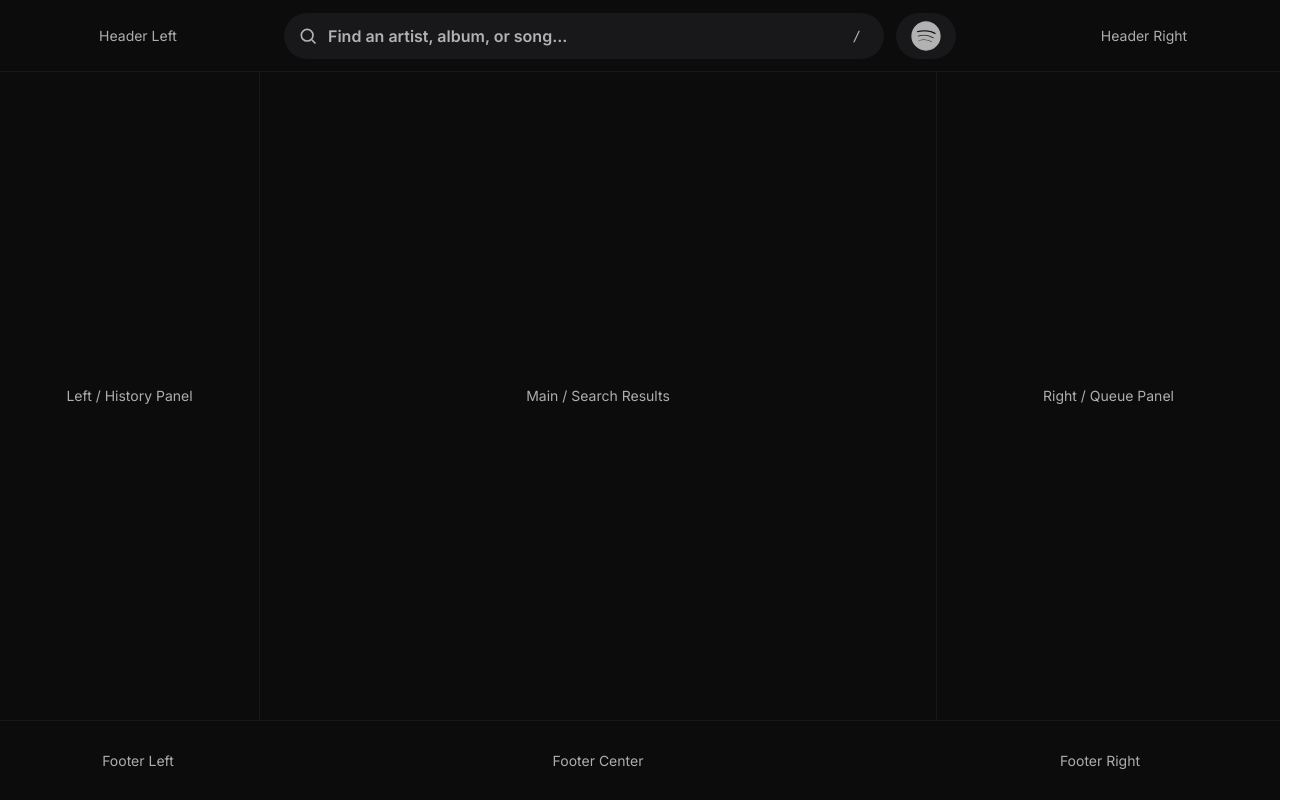
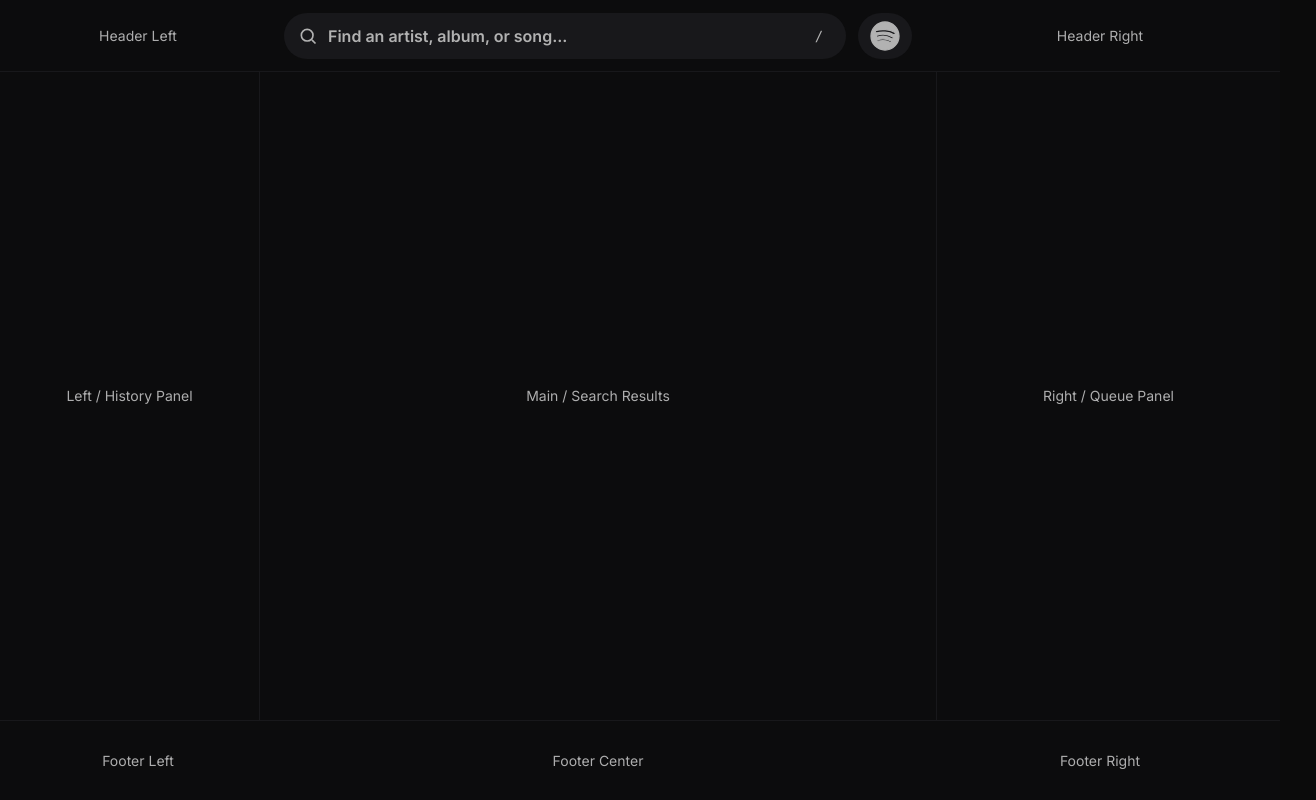
Before and after one commit to xavierAshkar/spotify-playlist-manager, a React (Vite) app: page /search in a window 1280 px wide. Shown: the whole page, 1316 px wide, since content can reach past the window. Built offline with nearby package versions, Linux system fonts and the light colour scheme.

Commit message:
feature: fix layout issues on page resizing

```diff
--- a/src/index.css
+++ b/src/index.css
@@ -5,3 +5,35 @@
 @tailwind base;
 @tailwind components;
 @tailwind utilities;
+
+/* clamp page-level scrollbars */
+@layer base {
+  html, body, #root {
+    height: 100%;
+    background-color: #0b0b0b;
+  }
+  html, body {
+    overflow: hidden;       /* no page scrollbars */
+    overscroll-behavior: none;
+    color-scheme: #0b0b0b;
+  }
+
+  /* optional: global font + smoothing */
+  body {
+    font-family: 'Inter', ui-sans-serif, system-ui, -apple-system, Segoe UI, Roboto, 'Helvetica Neue', Arial, 'Noto Sans', 'Apple Color Emoji', 'Segoe UI Emoji', 'Segoe UI Symbol';
+    -webkit-font-smoothing: antialiased;
+    -moz-osx-font-smoothing: grayscale;
+  }
+}
+
+/* utilities for your scrollable panes */
+@layer utilities {
+  /* keep layout from “jiggling” when a scrollbar appears */
+  .stable-gutter { scrollbar-gutter: stable both-edges; }
+
+  /* optional: pretty, thin scrollbars for your .custom-scrollbar areas */
+  .custom-scrollbar { scrollbar-width: thin; scrollbar-color: #505050 transparent; }
+  .custom-scrollbar::-webkit-scrollbar { width: 8px; height: 8px; }
+  .custom-scrollbar::-webkit-scrollbar-thumb { background: #505050; border-radius: 8px; }
+  .custom-scrollbar::-webkit-scrollbar-track { background: transparent; }
+}
--- a/src/layout/Layout.jsx
+++ b/src/layout/Layout.jsx
@@ -6,38 +6,32 @@ export default function Layout({
 }) {
   return (
   <div
-      className="h-screen flex flex-col bg-darkBg text-textMain"
+    className="h-screen overflow-hidden flex flex-col bg-darkBg text-textMain"
     style={{
-        // tokens
       '--header-h': '72px',
       '--footer-h': '80px',
       '--left-w': '260px',
       '--right-w': '344px',
     }}
   >
-      {/* Header */}
     <header className="h-[var(--header-h)] shrink-0 border-b border-lightBg">
-        <div className="h-full grid grid-cols-[var(--left-w)_1fr_var(--right-w)] items-center px-2">
+      <div className="h-full grid items-center px-2 grid-cols-[var(--left-w)_minmax(0,1fr)_var(--right-w)]">
         <div className="h-full flex items-center justify-center">{headerLeft}</div>
-          <div className="h-full flex items-center justify-center">{headerCenter}</div>
+        <div className="h-full flex items-center justify-center min-w-0">{headerCenter}</div>
         <div className="h-full flex items-center justify-center">{headerRight}</div>
       </div>
     </header>
 
-      {/* Body */}
-      <div className="flex-1 min-h-0 grid grid-cols-[var(--left-w)_1fr_var(--right-w)] overflow-hidden">
-        <aside className="min-h-0 overflow-y-auto custom-scrollbar border-r border-lightBg">{left}</aside>
-        <main className="min-w-0 min-h-0 overflow-y-auto custom-scrollbar">
-          {main}
-        </main>
-        <aside className="min-h-0 overflow-y-auto custom-scrollbar border-l border-lightBg">{right}</aside>
+    <div className="flex-1 min-h-0 grid overflow-hidden grid-cols-[var(--left-w)_minmax(0,1fr)_var(--right-w)]">
+      <aside className="min-h-0 overflow-y-auto custom-scrollbar stable-gutter border-r border-lightBg">{left}</aside>
+      <main  className="min-w-0 min-h-0 overflow-y-auto custom-scrollbar stable-gutter">{main}</main>
+      <aside className="min-h-0 overflow-y-auto custom-scrollbar stable-gutter border-l border-lightBg">{right}</aside>
     </div>
 
-      {/* Footer */}
     <footer className="h-[var(--footer-h)] shrink-0 border-t border-lightBg">
-        <div className="h-full grid grid-cols-[var(--left-w)_1fr_var(--right-w)] items-center px-2">
+      <div className="h-full grid items-center px-2 grid-cols-[var(--left-w)_minmax(0,1fr)_var(--right-w)]">
         <div className="h-full flex items-center justify-center">{footerLeft}</div>
-          <div className="h-full flex items-center justify-center">{footerCenter}</div>
+        <div className="h-full flex items-center justify-center min-w-0">{footerCenter}</div>
         <div className="h-full flex items-center justify-center">{footerRight}</div>
       </div>
     </footer>
--- a/src/layout/header/HeaderCenter.jsx
+++ b/src/layout/header/HeaderCenter.jsx
@@ -35,7 +35,7 @@ export default function HeaderCenter({
   return (
     <div className="h-full w-full px-4 flex items-center gap-[12px] justify-center">
       {/* Search pill (w=460, h=46 pre-hover) */}
-      <div className="group w-[600px]">
+      <div className="group w-full max-w-[600px] min-w-0">
         <div
           className="
             h-[46px] w-full px-[14px]
```
Lines whose indentation alone changed are shown as unchanged.
